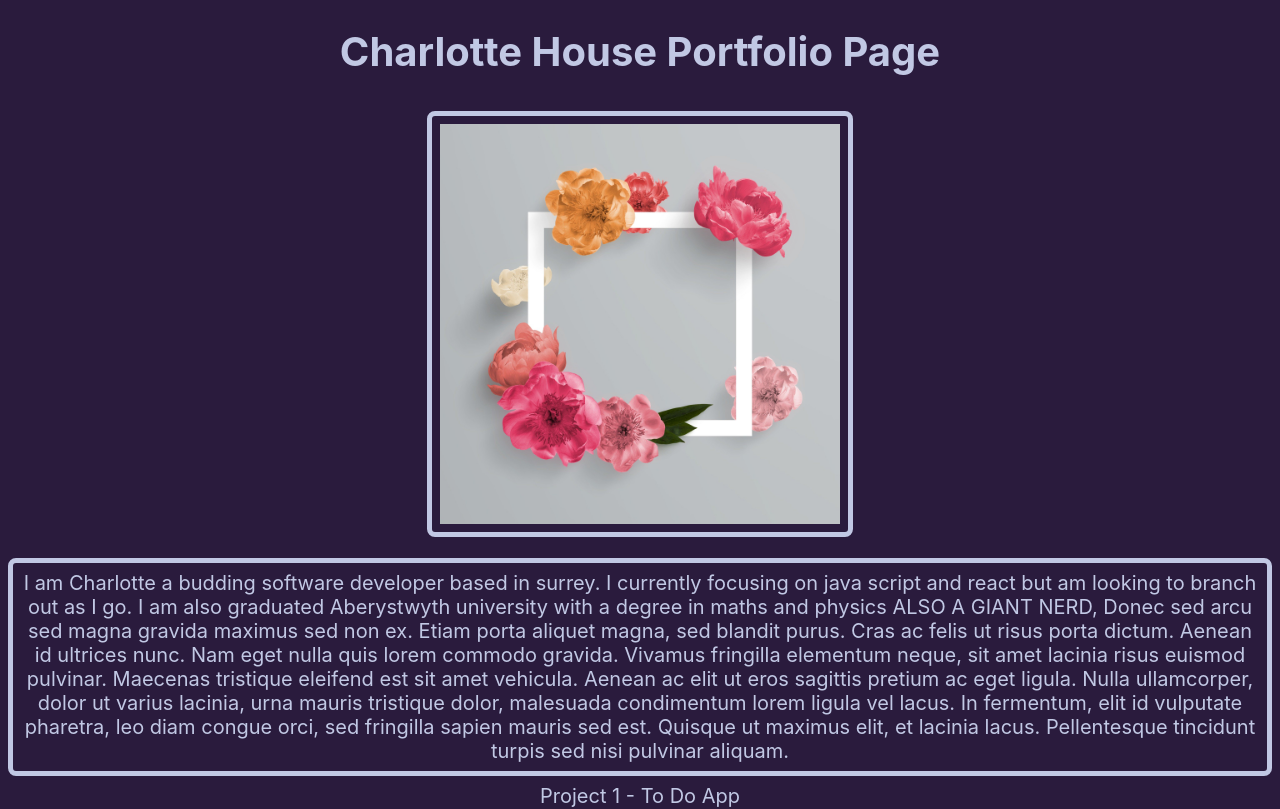
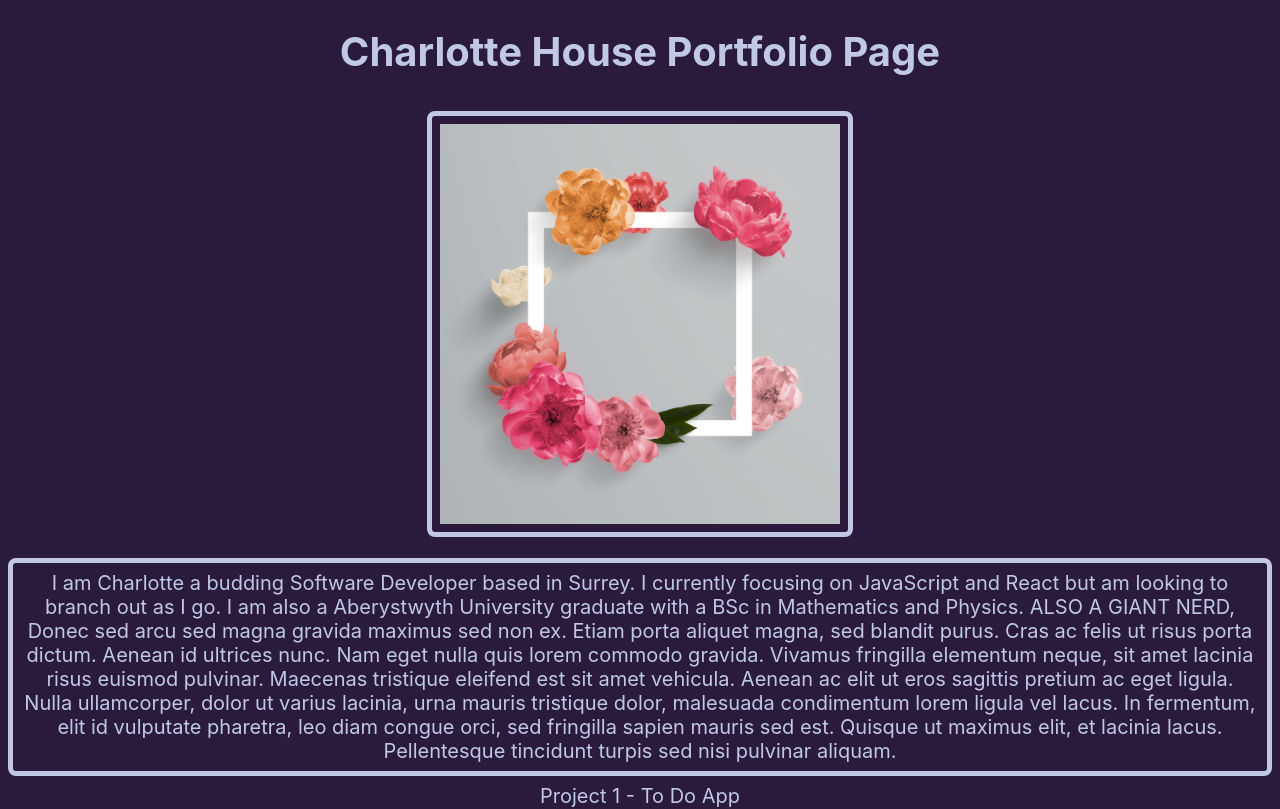
Before and after one commit to lottieh/MyWebpage, a React (Create React App) app: page / in a window 1280 px wide. Shown: the top 809 px of the page. Built offline with nearby package versions, Linux system fonts and the light colour scheme.

Commit message:
Fix gramatical errors

```diff
--- a/src/Homepage/AboutMe.js
+++ b/src/Homepage/AboutMe.js
@@ -6,9 +6,9 @@ class AboutMe extends React.Component {
         return (
           <div className = "boxed" col-md-6 >
 
-I am Charlotte a budding software developer based in surrey.
-I currently focusing on java script and react but am looking to branch out as I go.
-I am also graduated Aberystwyth university with a degree in maths and physics
+I am Charlotte a budding Software Developer based in Surrey.
+I currently focusing on JavaScript and React but am looking to branch out as I go.
+I am also  a Aberystwyth University graduate with a BSc in Mathematics and Physics.
 ALSO A GIANT NERD,
  Donec sed arcu sed magna gravida maximus sed non ex.
 Etiam porta aliquet magna, sed blandit purus.
```
